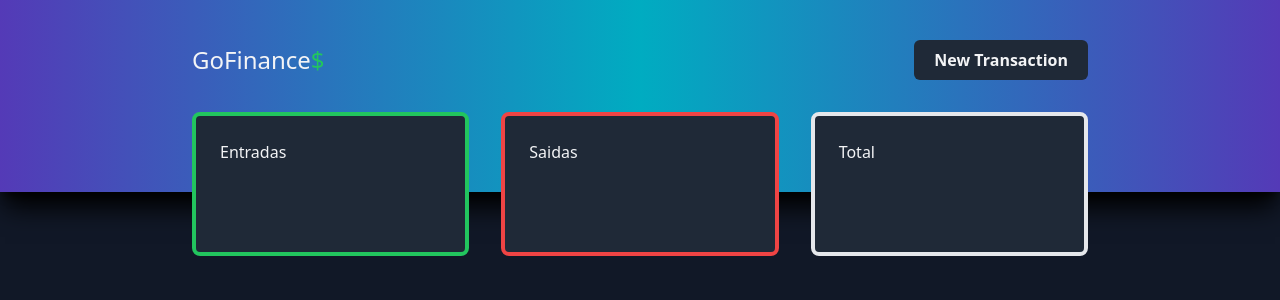
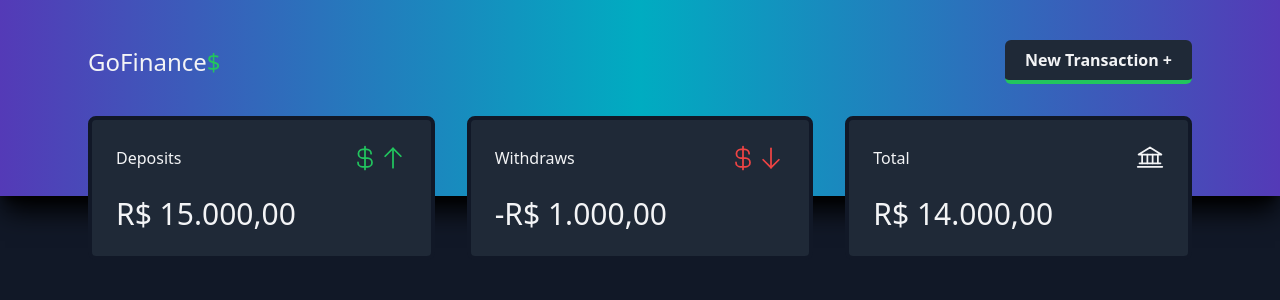
Before and after one commit to KaioMarxDEV/gofinance, a React (Vite) app in the folder web/: page /home in a window 1280 px wide. Shown: the top 300 px of the page. Built offline with nearby package versions, Linux system fonts and the light colour scheme.

Commit message:
feat: dashboard style cards

```diff
--- a/web/package.json
+++ b/web/package.json
@@ -10,6 +10,7 @@
   },
   "dependencies": {
     "axios": "^1.2.0",
+    "phosphor-react": "^1.4.1",
     "react": "^18.2.0",
     "react-dom": "^18.2.0",
     "react-router-dom": "^6.4.3"
--- /dev/null
+++ b/web/src/components/Banner/index.tsx
@@ -0,0 +1,43 @@
+import { ArrowDown, ArrowUp, Bank, CurrencyDollar } from "phosphor-react";
+
+export function Banner() {
+  return (
+    <div className="w-full">
+      <div className="relative -top-20 max-w-6xl px-6 mx-auto flex flex-row items-center justify-between">
+        <div className="bg-gray-800 flex flex-col justify-between transition-all ease-in delay-75 duration-200 hover:-translate-y-1 border-4 border-gray-900 hover:border-green-500 h-36 p-6 rounded-lg w-full">
+          <header className="flex flex-row justify-between items-center">
+            <span className="text-bold text-base">Deposits</span>
+            <div className="flex flex-row">
+              <CurrencyDollar className="text-green-500" size={28} />
+              <ArrowUp className="text-green-500" size={28} />
+            </div>
+          </header>
+          <div>
+            <span className="text-3xl">R$ 15.000,00</span>
+          </div>
+        </div>
+        <div className="bg-gray-800 flex flex-col justify-between transition-all ease-in delay-75 duration-200 hover:-translate-y-1 border-4 border-gray-900 hover:border-red-500 h-36 p-6 rounded-lg mx-8 w-full">
+          <header className="flex flex-row justify-between items-center">
+            <span className="text-bold text-base">Withdraws</span>
+            <div className="flex flex-row">
+              <CurrencyDollar className="text-red-500" size={28} />
+              <ArrowDown className="text-red-500" size={28} />
+            </div>
+          </header>
+          <div>
+            <span className="text-3xl">-R$ 1.000,00</span>
+          </div>
+        </div>
+        <div className="bg-gray-800 flex flex-col justify-between transition-all ease-in delay-75 duration-200 hover:-translate-y-1 hover:border-white border-4 border-gray-900 h-36 p-6 rounded-lg w-full">
+          <div className="flex flex-row justify-between items-center">
+            <span>Total</span>
+            <Bank size={28} />
+          </div>
+          <div>
+            <span className="text-3xl">R$ 14.000,00</span>
+          </div>
+        </div>
+      </div>
+    </div>
+  )
+}
--- a/web/src/components/Header/index.tsx
+++ b/web/src/components/Header/index.tsx
@@ -1,8 +1,7 @@
 export function Header() {
   return (
     <div className="pt-10 pb-28 bg-gradient-to-r from-[#543ab7] via-[#00acc1] to-[#543ab7] shadow-black shadow-xl">
-      <div className="max-w-4xl mx-auto">
-        <div className="flex flex-row justify-between items-center">
+      <div className="w-full max-w-6xl px-6 mx-auto flex flex-row justify-between items-center">
         <div>
           <h1 className="text-center text-2xl font-light">
             GoFinance
@@ -12,14 +11,13 @@ export function Header() {
           </h1>
         </div>
         <div>
-            <button className="rounded-md bg-gray-800 hover:bg-green-500 transition-all ease-in-out delay-75 duration-500 h-full w-full px-5 py-2">
+          <button className="rounded-md bg-gray-800 border-b-4 border-b-green-500 hover:translate-y-1 hover:bg-green-500 transition-all ease-in-out delay-75 duration-300 h-full w-full px-5 py-2">
             <strong className="text-base">
-                New Transaction
+              New Transaction +
             </strong>
           </button>
         </div>
       </div>
     </div>
-    </div>
   )
 }
--- a/web/src/pages/Home.tsx
+++ b/web/src/pages/Home.tsx
@@ -1,21 +1,11 @@
+import { Banner } from "../components/Banner";
 import { Header } from "../components/Header";
 
 export function Home() {
   return (
     <main className="h-screen">
       <Header />
-      {/* TODO: START HERE */}
-      <div className="relative -top-20 max-w-4xl mx-auto flex flex-row items-center justify-between">
-        <div className="bg-gray-800 border-4 border-green-500 h-36 p-6 rounded-lg w-full">
-          Entradas
-        </div>
-        <div className="bg-gray-800 border-4 border-red-500 h-36 p-6 rounded-lg mx-8 w-full">
-          Saidas
-        </div>
-        <div className="bg-gray-800 border-4 h-36 p-6 rounded-lg w-full">
-          Total
-        </div>
-      </div>
+      <Banner />
     </main>
   )
 }
```
Also changed, not shown: 1 other file (tests, documents, lock files or other folders). Lines whose indentation alone changed are shown as unchanged.
